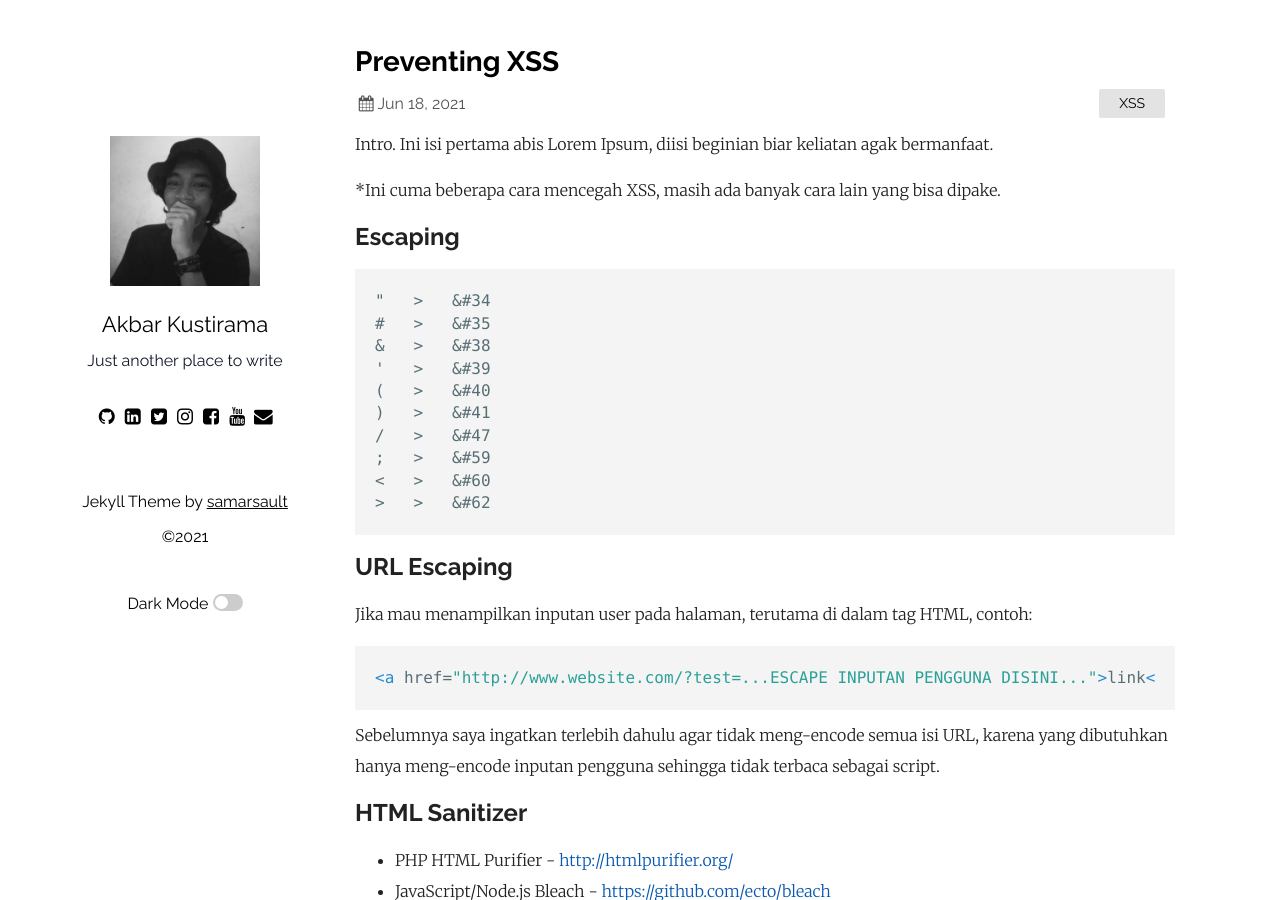
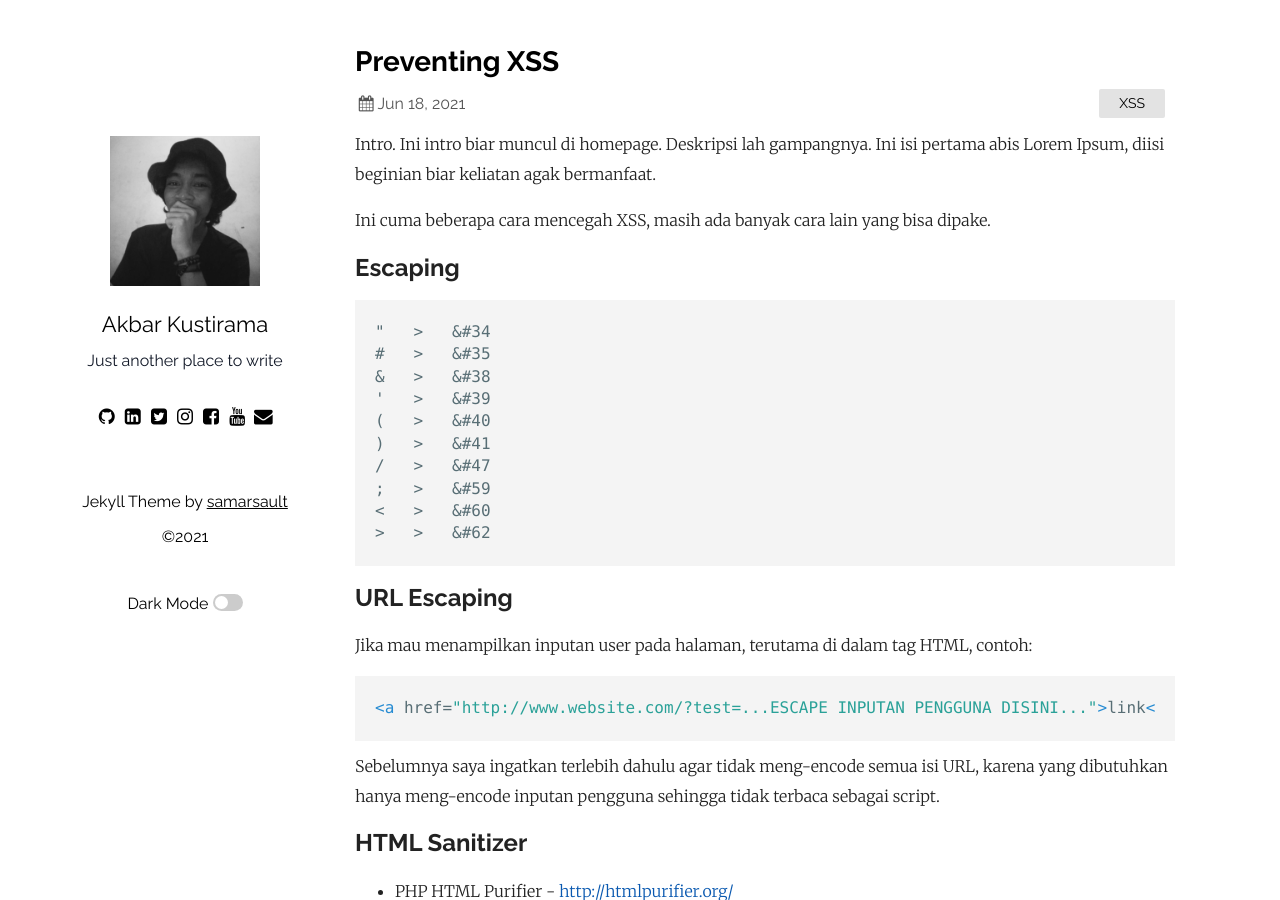
Before and after one commit to abaykan/akbar.kustirama.id, a Jekyll site: the page built from _posts/2021-06-18-preventing-xss.markdown, in a window 1280 px wide and 900 px high. Built offline with Jekyll 4.4.1, drawn with Linux system fonts in a browser that asks for light colours.

Commit message:
[UPDATE] Biar ga ngerusak search

```diff
--- a/_posts/2021-06-18-preventing-xss.markdown
+++ b/_posts/2021-06-18-preventing-xss.markdown
@@ -4,9 +4,10 @@ title:  "Preventing XSS"
 date:   2021-06-18 06:23:02 +0530
 categories: XSS
 ---
-Intro. Ini isi pertama abis Lorem Ipsum, diisi beginian biar keliatan agak bermanfaat.
+Intro. Ini intro biar muncul di homepage. Deskripsi lah gampangnya. Ini isi pertama abis Lorem Ipsum, diisi beginian biar keliatan agak bermanfaat.
 
-*Ini cuma beberapa cara mencegah XSS, masih ada banyak cara lain yang bisa dipake.
+Ini cuma beberapa cara mencegah XSS, masih ada banyak cara lain yang bisa dipake.
+
 
 Escaping
 ----------------
```
